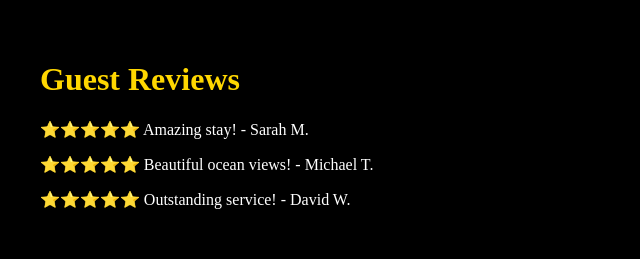
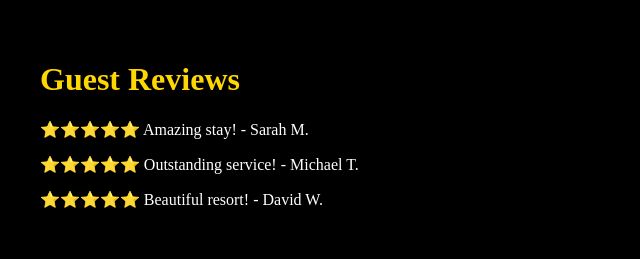
Before and after one commit to mbindaalphachia9-del/OHAU-HOTEL-RESORT, a Next.js app: page /reviews in a window 1280 px wide. Shown: the top 259 px of the page, without its empty margins (0-640 px from the left). Built offline with nearby package versions, Linux system fonts and the light colour scheme.

Commit message:
Update page.tsx

```diff
--- a/app/reviews/page.tsx
+++ b/app/reviews/page.tsx
@@ -1,13 +1,11 @@
 export default function ReviewsPage() {
   return (
-    <main style={{ backgroundColor: "#000", color: "#fff", minHeight: "100vh", padding: "40px" }}>
-      <h1 style={{ color: "gold" }}>Guest Reviews</h1>
+    <main style={{background:"#000",color:"#fff",minHeight:"100vh",padding:"40px"}}>
+      <h1 style={{color:"gold"}}>Guest Reviews</h1>
 
       <p>⭐⭐⭐⭐⭐ Amazing stay! - Sarah M.</p>
-
-      <p>⭐⭐⭐⭐⭐ Beautiful ocean views! - Michael T.</p>
-
-      <p>⭐⭐⭐⭐⭐ Outstanding service! - David W.</p>
+      <p>⭐⭐⭐⭐⭐ Outstanding service! - Michael T.</p>
+      <p>⭐⭐⭐⭐⭐ Beautiful resort! - David W.</p>
     </main>
   );
 }
```
